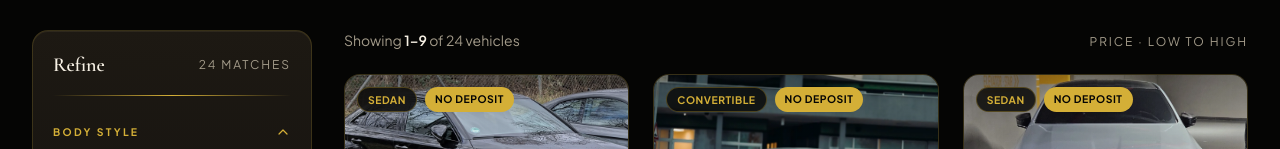
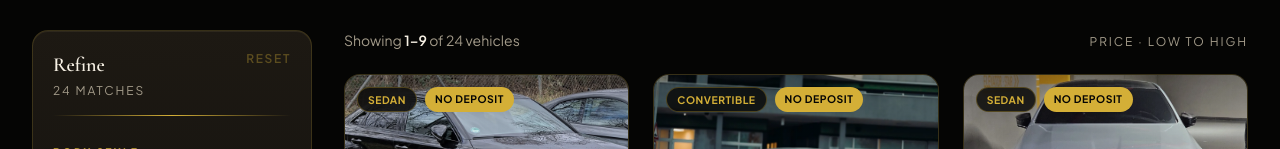
Before and after one commit to ej1991-afk/fameluxury2, a Next.js app: page /fleet in a window 1280 px wide. Shown: the part 448-597 px from the top of the page. Built offline with nearby package versions, Linux system fonts and the light colour scheme; no server answers.

Commit message:
Add reset filters controls to the fleet refine panel.
Make it easy to clear active search and refine options from the sidebar, mobile sheet, and chip row.

```diff
--- a/components/FleetFilterPanel.tsx
+++ b/components/FleetFilterPanel.tsx
@@ -134,6 +134,16 @@ export function FleetFilterPanel({
       setOpen(false);
     });
   }
+
+  function resetFilters() {
+    setSearch("");
+    startTransition(() => {
+      router.push(fleetHref({}));
+      setOpen(false);
+    });
+  }
+
+  const hasFilters = chips.length > 0;
 
   const activeCategoryLabel =
     query.category && query.category !== "all"
@@ -299,14 +309,14 @@ export function FleetFilterPanel({
           </button>
         </div>
 
-        {chips.length > 0 && (
-          <Link
-            href={fleetHref({})}
-            className="inline-flex text-sm font-semibold text-gold hover:underline"
-            onClick={() => setOpen(false)}
+        {hasFilters && (
+          <button
+            type="button"
+            onClick={resetFilters}
+            className="inline-flex min-h-10 w-full items-center justify-center rounded-full border border-border px-4 text-sm font-semibold text-foreground transition-colors hover:border-gold/40 hover:text-gold"
           >
-            Clear all filters
-          </Link>
+            Reset filters
+          </button>
         )}
       </div>
     );
@@ -363,8 +373,8 @@ export function FleetFilterPanel({
           </div>
         </div>
 
-        {chips.length > 0 && (
-          <div className="mt-4 flex flex-wrap gap-2 border-t border-border/70 pt-4">
+        {hasFilters && (
+          <div className="mt-4 flex flex-wrap items-center gap-2 border-t border-border/70 pt-4">
             {chips.map((chip) => (
               <Link
                 key={chip.key}
@@ -375,6 +385,13 @@ export function FleetFilterPanel({
                 <IconClose className="h-3 w-3" />
               </Link>
             ))}
+            <button
+              type="button"
+              onClick={resetFilters}
+              className="inline-flex items-center rounded-full border border-border px-3 py-1.5 text-xs font-semibold text-muted transition-colors hover:border-gold/40 hover:text-gold"
+            >
+              Reset all
+            </button>
           </div>
         )}
       </div>
@@ -382,11 +399,21 @@ export function FleetFilterPanel({
       <div className="mt-8 grid gap-8 lg:grid-cols-[17.5rem_minmax(0,1fr)] lg:items-start">
         <aside className="hidden lg:block">
           <div className="sticky top-28 luxury-panel p-5">
-            <div className="flex items-center justify-between gap-3">
+            <div className="flex items-start justify-between gap-3">
+              <div>
                 <p className="font-display text-xl font-semibold">Refine</p>
-              <span className="text-xs uppercase tracking-[0.16em] text-muted">
+                <p className="mt-1 text-xs uppercase tracking-[0.16em] text-muted">
                   {total} matches
-              </span>
+                </p>
+              </div>
+              <button
+                type="button"
+                onClick={resetFilters}
+                disabled={!hasFilters}
+                className="shrink-0 text-xs font-semibold uppercase tracking-[0.14em] text-gold transition-opacity hover:text-gold-light disabled:cursor-not-allowed disabled:opacity-35"
+              >
+                Reset
+              </button>
             </div>
             <div className="gold-hairline mt-4" />
             <div className="mt-5">{filtersBody()}</div>
@@ -405,8 +432,22 @@ export function FleetFilterPanel({
             onClick={() => setOpen(false)}
           />
           <div className="absolute inset-x-0 bottom-0 max-h-[88vh] overflow-y-auto rounded-t-3xl border border-border bg-background p-5 safe-bottom">
-            <div className="mb-4 flex items-center justify-between">
+            <div className="mb-4 flex items-center justify-between gap-3">
+              <div>
                 <p className="font-display text-2xl font-semibold">Refine fleet</p>
+                <p className="mt-1 text-xs uppercase tracking-[0.16em] text-muted">
+                  {total} matches
+                </p>
+              </div>
+              <div className="flex items-center gap-2">
+                <button
+                  type="button"
+                  onClick={resetFilters}
+                  disabled={!hasFilters}
+                  className="rounded-full border border-border px-3 py-2 text-xs font-semibold uppercase tracking-[0.14em] text-gold disabled:cursor-not-allowed disabled:opacity-35"
+                >
+                  Reset
+                </button>
                 <button
                   type="button"
                   onClick={() => setOpen(false)}
@@ -416,6 +457,7 @@ export function FleetFilterPanel({
                   <IconClose className="h-4 w-4" />
                 </button>
               </div>
+            </div>
             {filtersBody()}
           </div>
         </div>
```
Lines whose indentation alone changed are shown as unchanged.
